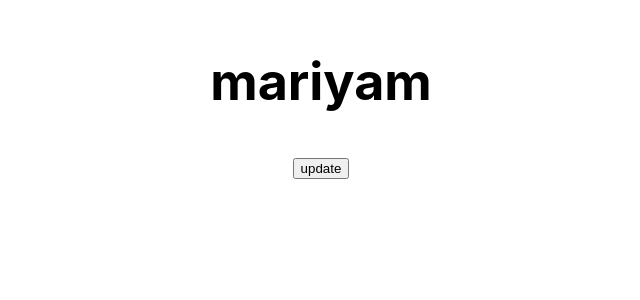
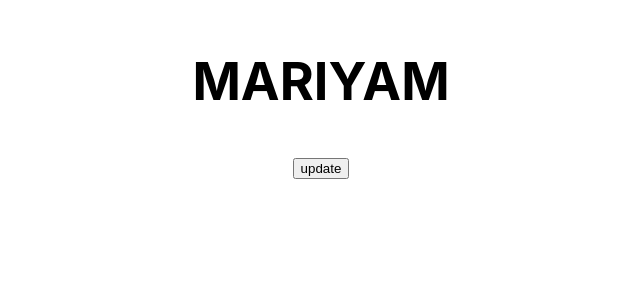
Before and after one commit to mariyamsaleem32/react-class-2, a React (Create React App) app: page / in a window 1280 px wide. Shown: the top 300 px of the page, without its empty margins (319-959 px from the left). Built offline with nearby package versions, Linux system fonts and the light colour scheme; the HTML template or start-up script is replaced by a standard one.

Commit message:
add update

```diff
--- a/src/components/dashboard.jsx
+++ b/src/components/dashboard.jsx
@@ -6,7 +6,7 @@ class Button extends Component {
   constructor(){
      super()
     this.state = {
-    myName : "mariyam"
+    myName : "MARIYAM"
     }
   }
 
@@ -14,7 +14,7 @@ class Button extends Component {
 console.log(this.state.myName);
 this.setState(
   {
-    myName : "fatima"
+    myName : "FATIMA"
   }
 )
   }
```
